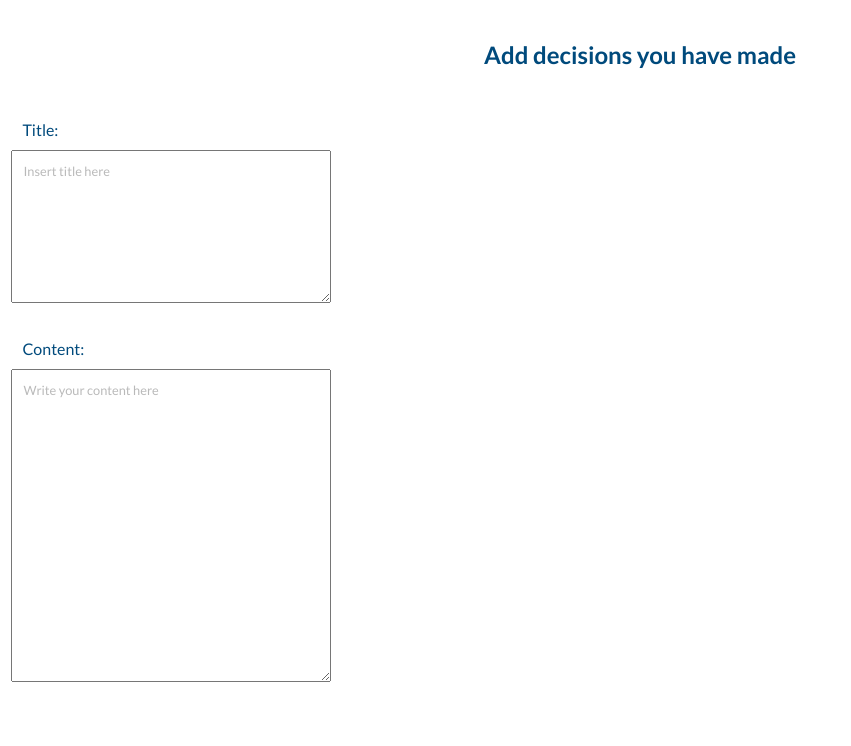
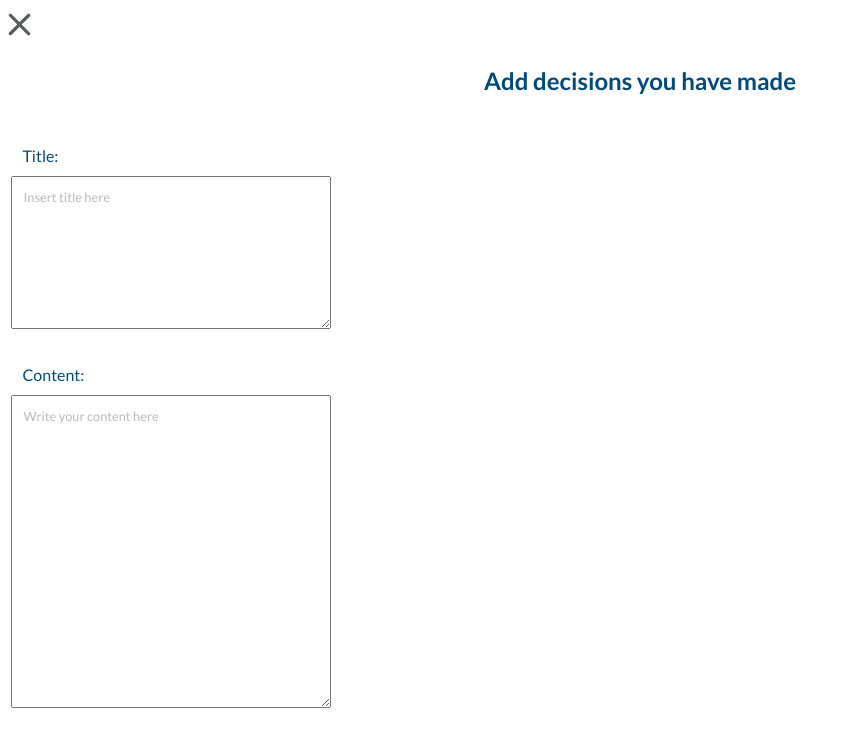
Before and after one commit to chriskokc/react-decision-making, a React (Create React App) app: page /react-decision-making/addDecisions in a window 1280 px wide. Shown: the top 746 px of the page, without its empty margins (0-851 px from the left). Built offline with nearby package versions, Linux system fonts and the light colour scheme.

Commit message:
added a blackCross image and Link back to Home to AddDecision.

```diff
--- a/src/components/Form/Form.scss
+++ b/src/components/Form/Form.scss
@@ -2,11 +2,11 @@
 .form {
     padding: 0.7rem;
 
-    .form__heading {
+    &__heading {
         font-size: 1rem;
     }
 
-    .form__textarea::placeholder {
+    &__textarea::placeholder {
         font-size: 0.8rem;
         opacity: 0.5;
     }
--- a/src/pages/AddDecisions/AddDecisions.jsx
+++ b/src/pages/AddDecisions/AddDecisions.jsx
@@ -1,9 +1,18 @@
+import blackCross from "../../assets/images/black-cross.png";
 import Form from "../../components/Form/Form";
 import "./AddDecisions.scss";
+import { Link } from "react-router-dom";
 
 const AddDecision = () => {
   return (
     <div className="addDecision">
+      <Link to="/react-decision-making">
+        <img
+          src={blackCross}
+          className="addDecision addDecision__black-cross"
+          alt="black cross"
+        />
+      </Link>
       <h1 className="addDecision addDecision__heading">
         Add decisions you have made
       </h1>
--- a/src/pages/AddDecisions/AddDecisions.scss
+++ b/src/pages/AddDecisions/AddDecisions.scss
@@ -1,9 +1,18 @@
+@use "../../styles/variables" as *;
 
 .addDecision {
 
-    .addDecision__heading {
+    &__black-cross {
+        position: relative;
+        left: 0.5rem;
+        top: 0.8rem;
+        opacity: 0.8;
+    }
+
+    &__heading {
         text-align: center;
         font-size: 1.5rem;
         margin: 2.5rem auto 1.8rem;
+        // display: inline-block;
     }
 }
--- a/src/pages/Home/Home.scss
+++ b/src/pages/Home/Home.scss
@@ -2,11 +2,11 @@
 .home {
     text-align: center;
 
-    .home__title {
+    &__title {
         margin: 2.5rem auto 4rem;
     }
 
-    .home__main {
+    &__main {
 
         .home__link {
             text-decoration: none;
```
Also changed, not shown: src/assets/images/black-cross.png (added).
